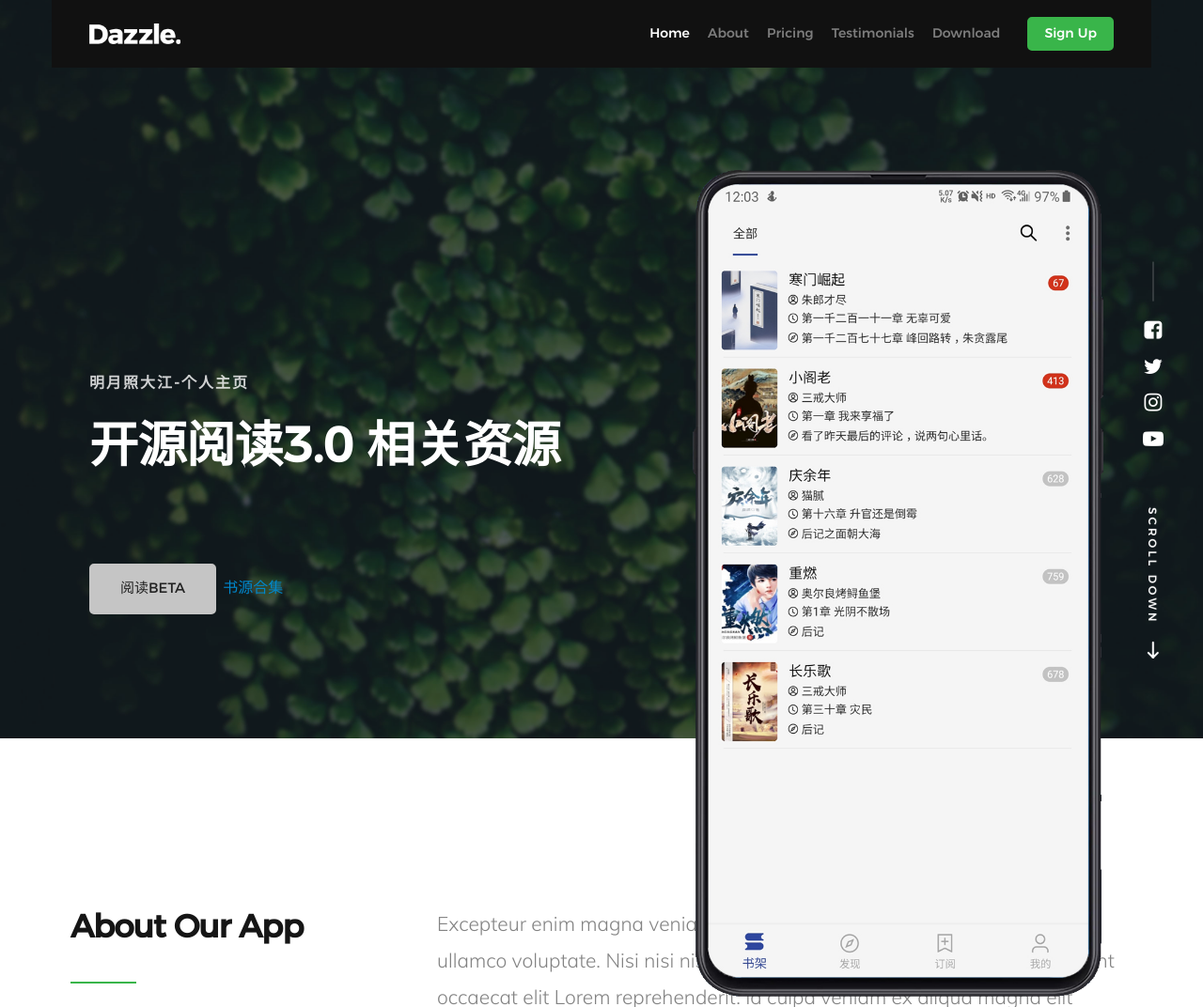
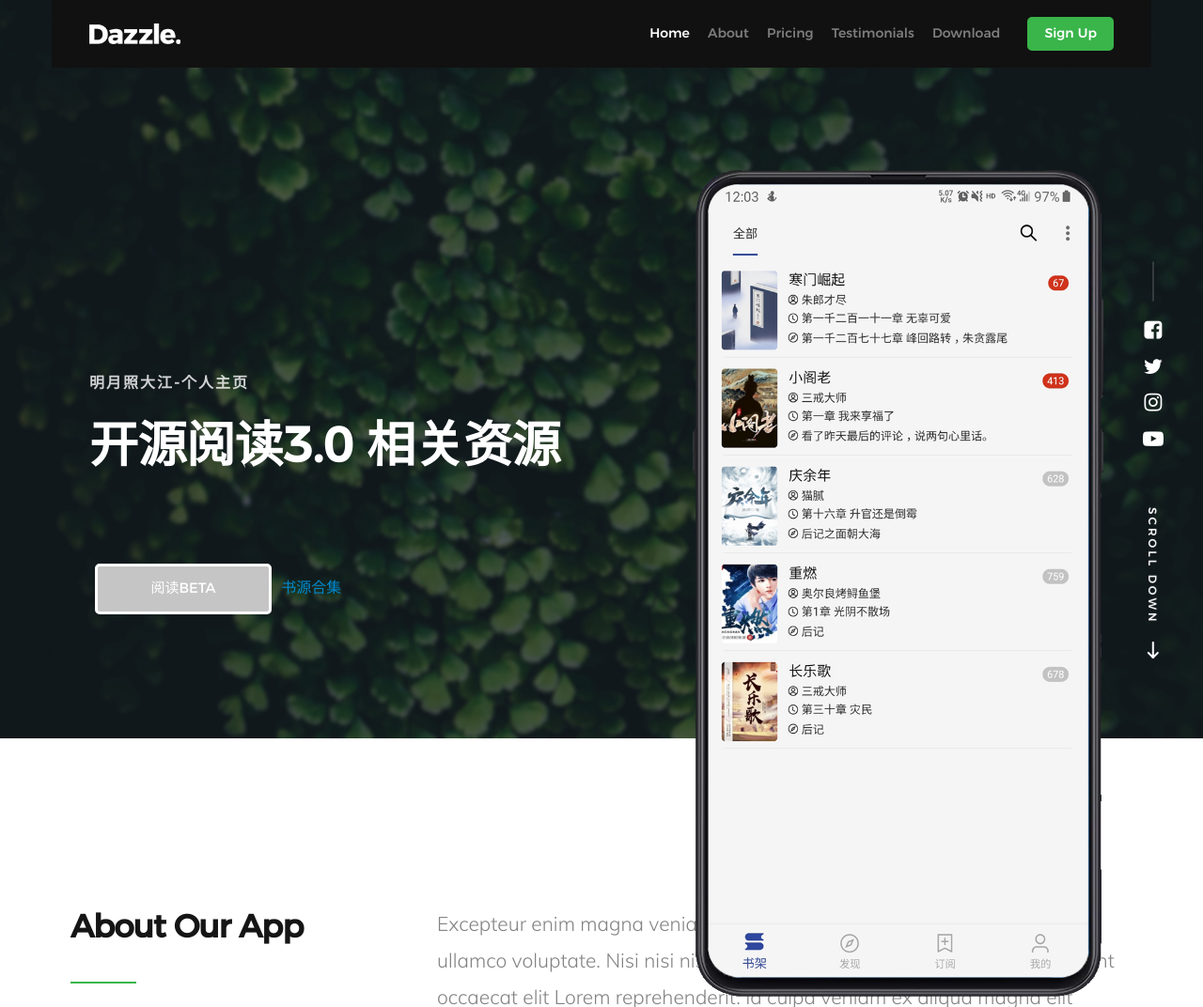
Before and after one commit to sky-bbk/skybook, a PHP site: page / in a window 1280 px wide. Shown: the top 1072 px of the page at 94% size. Run offline with PHP 8.4, Linux system fonts and the light colour scheme; some web fonts are replaced.

Commit message:
Update main.css

```diff
--- a/css/main.css
+++ b/css/main.css
@@ -1474,7 +1474,7 @@ h1.intro-header::before {
   margin-bottom: 9rem;
 }
 
-.home-content-left .button.stroke {
+.home-content-left .button.skybbk {
   color: #ffffff !important;
   border-color: #ffffff;
   margin: 0 .6rem 1.2rem;
```
